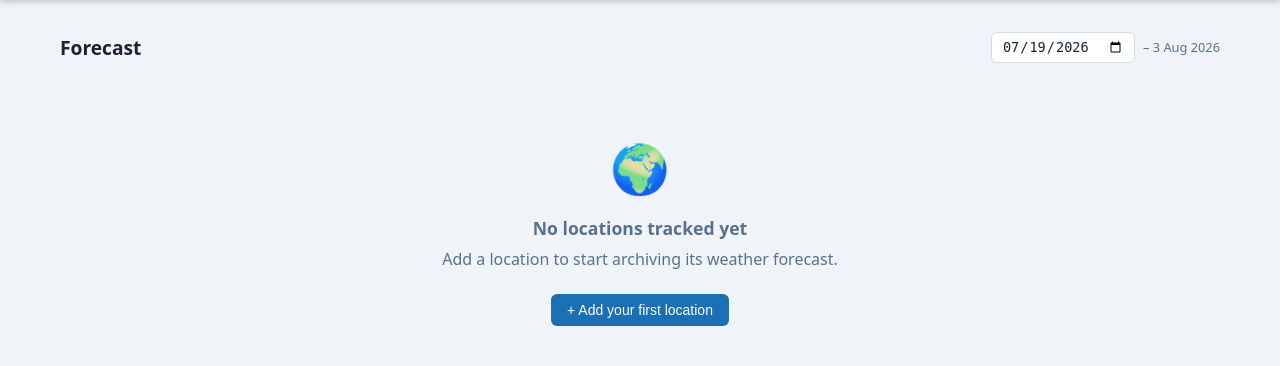
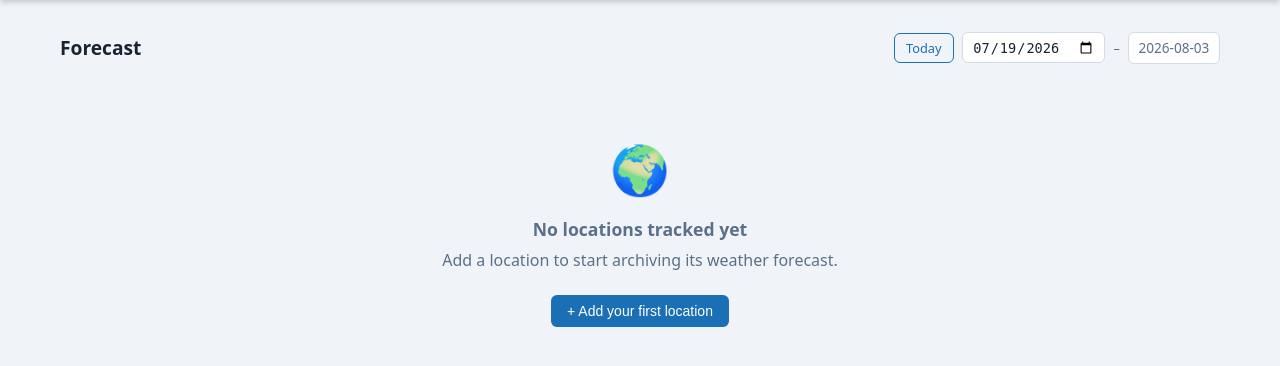
Before and after one commit to korbinianbauer/weather_forecast_archive, a Flask app: page / in a window 1280 px wide. Shown: the part 57-423 px from the top of the page. Run offline with Flask 3, Linux system fonts and the light colour scheme; data comes from the database, SQL or seed files in the repository; data that the repository does not hold is empty; parts of the project's set-up code (start-up, migrations or seed data) failed here and were passed over; some libraries are stand-ins or nearby versions.

Commit message:
Add Today button and style end-date to match date picker
Co-Authored-By: Claude Sonnet 4.6 <noreply@anthropic.com>

```diff
--- a/app.py
+++ b/app.py
@@ -252,6 +252,7 @@ def index():
         date_end=date_end,
         date_end_display=_fmt_date(date_end),
         polling_location_ids=list(_active_refreshes),
+        today_iso=_date.today().isoformat(),
     ))
     r.headers['Cache-Control'] = 'no-store'
     return r
--- a/templates/index.html
+++ b/templates/index.html
@@ -59,11 +59,16 @@
   <h2 style="margin:0; flex:1;" id="page-title">Forecast</h2>
 
   <form method="get" style="display:flex; align-items:center; gap:.5rem; flex-shrink:0;">
+    <a href="{{ url_for('index') }}" class="btn btn-outline btn-sm">Today</a>
     <input type="date" name="start" value="{{ date_start }}"
            onchange="this.form.submit()"
            style="padding:.35rem .6rem; border:1px solid var(--border); border-radius:6px;
                   font-size:.85rem; background:var(--surface); color:var(--text); cursor:pointer;">
-    <span style="font-size:.8rem; color:var(--muted); white-space:nowrap;">– {{ date_end_display }}</span>
+    <span style="font-size:.8rem; color:var(--muted);">–</span>
+    <span style="padding:.35rem .6rem; border:1px solid var(--border); border-radius:6px;
+                 font-size:.85rem; background:var(--surface); color:var(--muted); white-space:nowrap;">
+      {{ date_end }}
+    </span>
   </form>
 
   {% if session.logged_in %}
```
